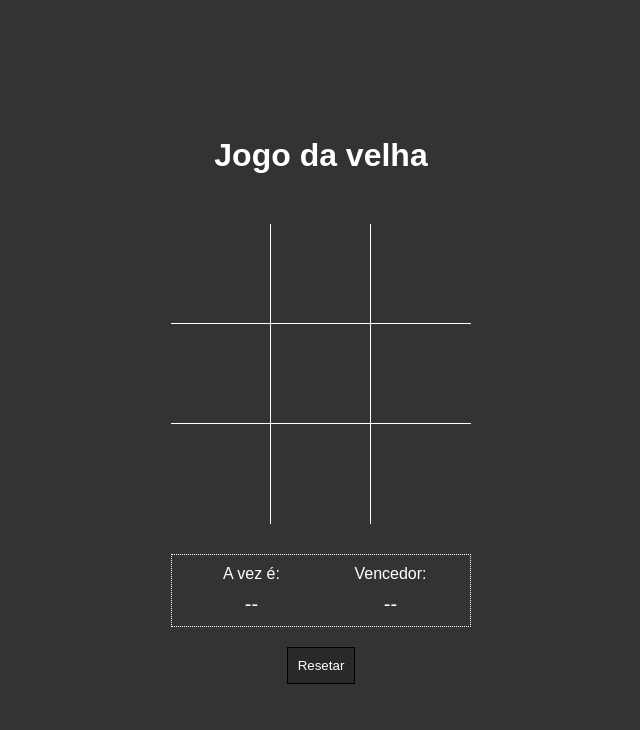
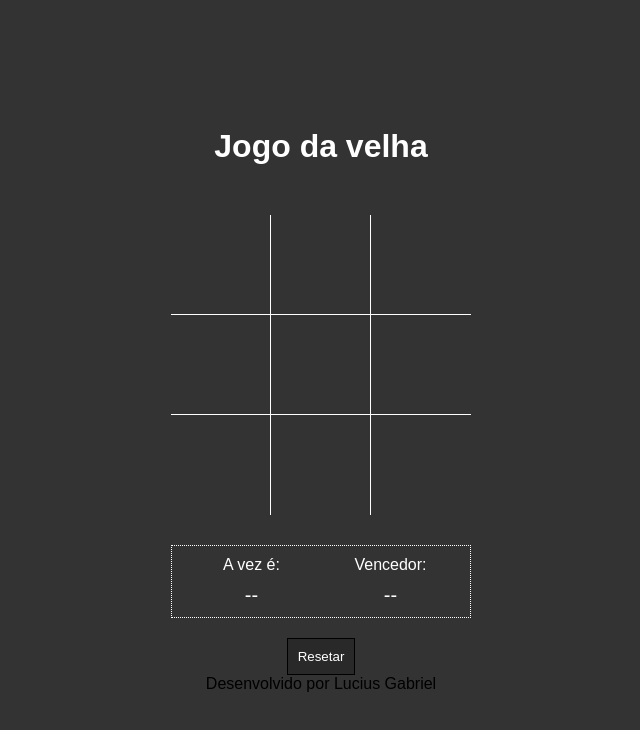
Before and after one commit to LuciusGabriel/jogo-da-velha, a plain HTML site: page index.html in a window 1280 px wide. Shown: the whole page, without its empty margins (319-959 px from the left). Drawn offline with Linux system fonts and the light colour scheme.

Commit message:
Contiunue

```diff
--- a/index.html
+++ b/index.html
@@ -36,6 +36,7 @@
     </div>
 
     <button class="reset">Resetar</button>
+    <footer>Desenvolvido por Lucius Gabriel</footer>
 
     <script src="assets/js/script.js"></script>
 </body>
```
